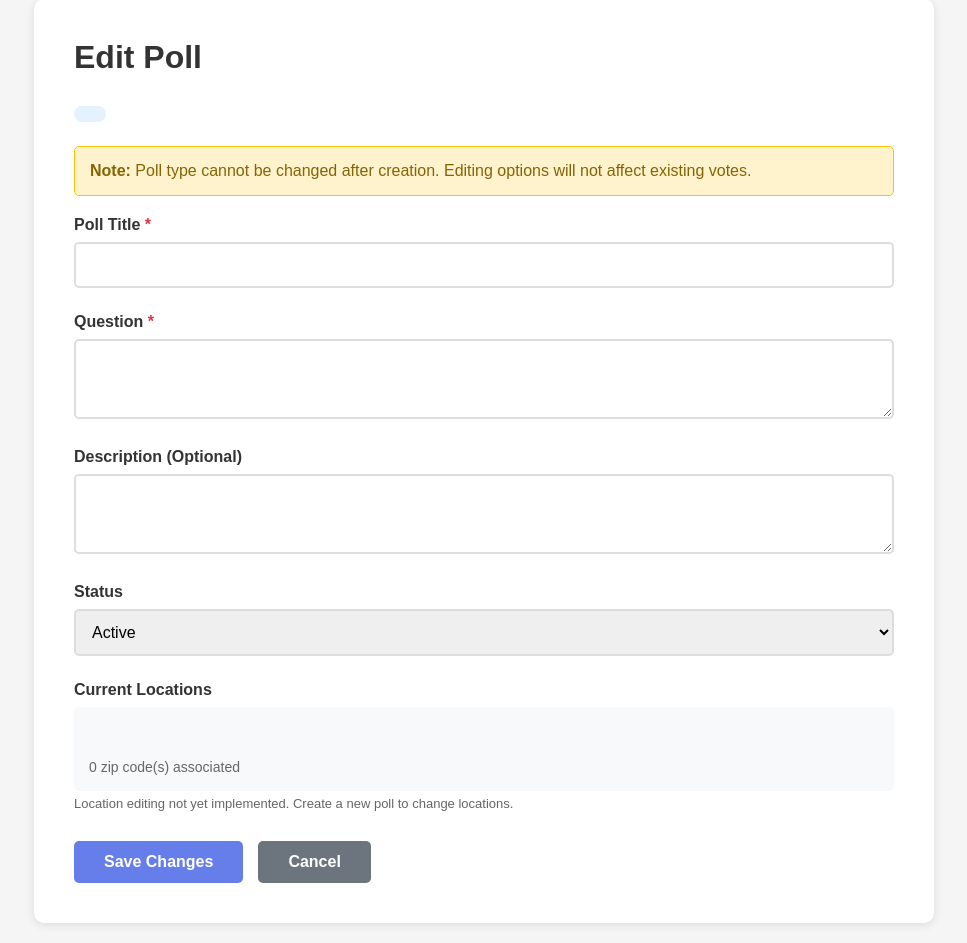
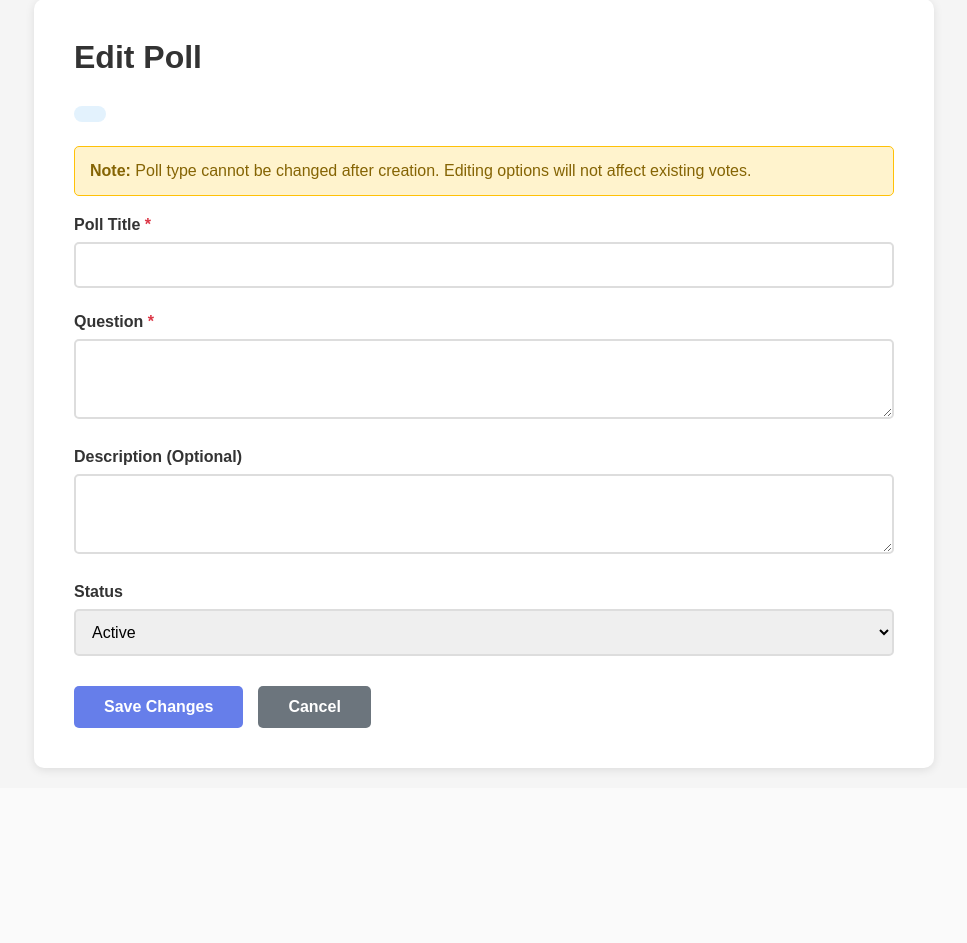
Before and after one commit to jiyang-li1/Micro-polling-capstone-project, a Flask app: template project/templates/admin/edit_poll_v2.html in a window 1280 px wide. Shown: the part 21-964 px from the top of the page, without its empty margins (156-1123 px from the left). After the commit the page ends 793 px from the top, so only its background shows below. Run offline with Flask 3, Linux system fonts and the light colour scheme; the template is opened without the code that fills it, so the values that code supplies are empty.

Commit message:
Update edit_poll_v2.html

```diff
--- a/project/templates/admin/edit_poll_v2.html
+++ b/project/templates/admin/edit_poll_v2.html
@@ -276,23 +276,6 @@
             </div>
             {% endif %}
 
-            <!-- Geographic Information (Read-only for now) -->
-            <div class="form-group">
-                <label>Current Locations</label>
-                <div style="padding: 15px; background: #f8f9fa; border-radius: 5px;">
-                    {% for city in poll.get_cities() %}
-                    <span style="display: inline-block; padding: 5px 10px; background: #e3f2fd; border-radius: 12px; margin: 5px;">
-                        {{ city.city }}, {{ city.state }}
-                    </span>
-                    {% endfor %}
-                    <br><br>
-                    <span style="color: #666; font-size: 14px;">
-                        {{ poll.zipcodes|length }} zip code(s) associated
-                    </span>
-                </div>
-                <p class="help-text">Location editing not yet implemented. Create a new poll to change locations.</p>
-            </div>
-
             <!-- Hidden fields to preserve locations -->
             <input type="hidden" name="zipcodes" value='{{ poll.zipcodes|map(attribute="zip_code")|list|tojson }}'>
             <input type="hidden" name="cities" value='{{ poll.get_cities()|tojson }}'>
```
